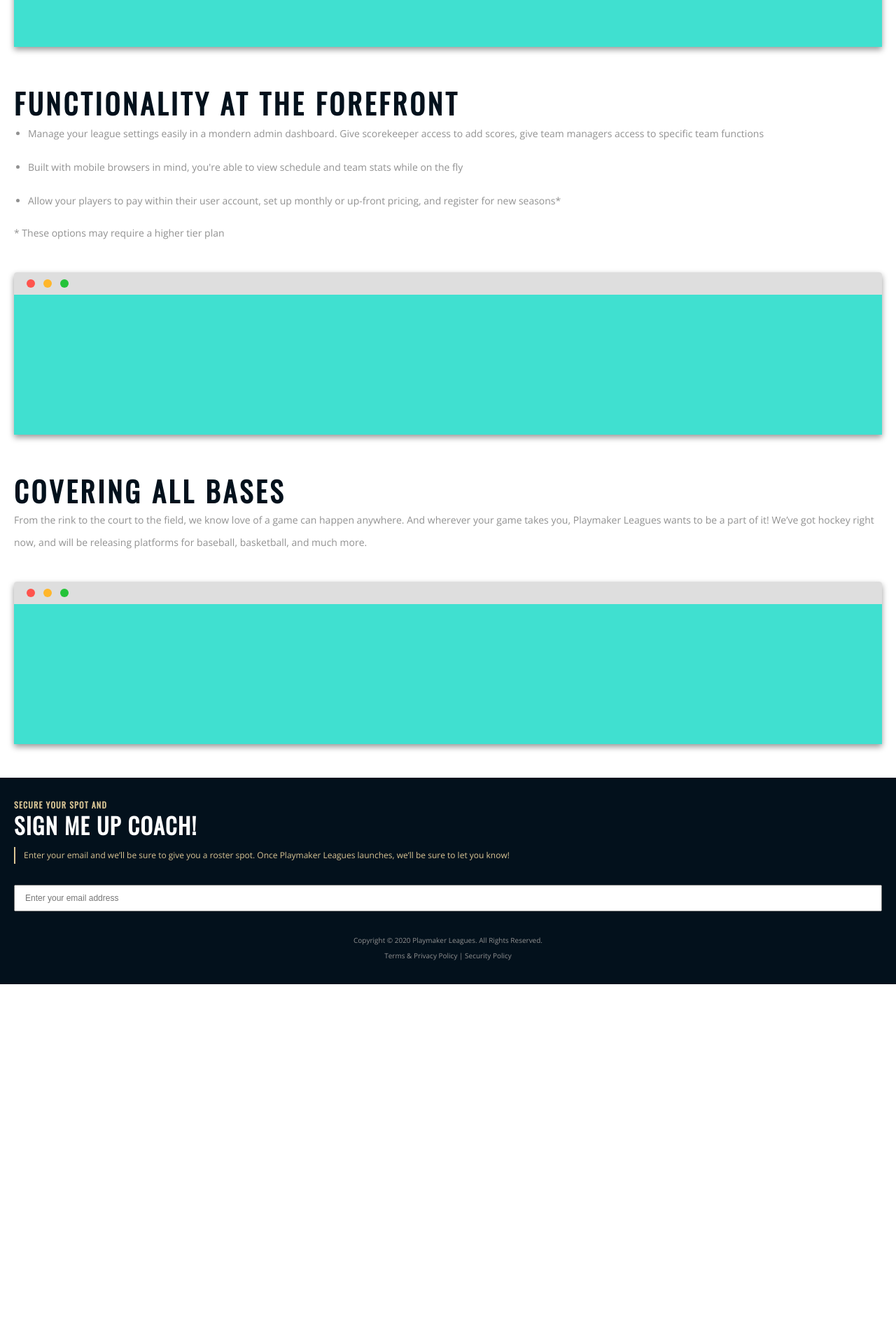
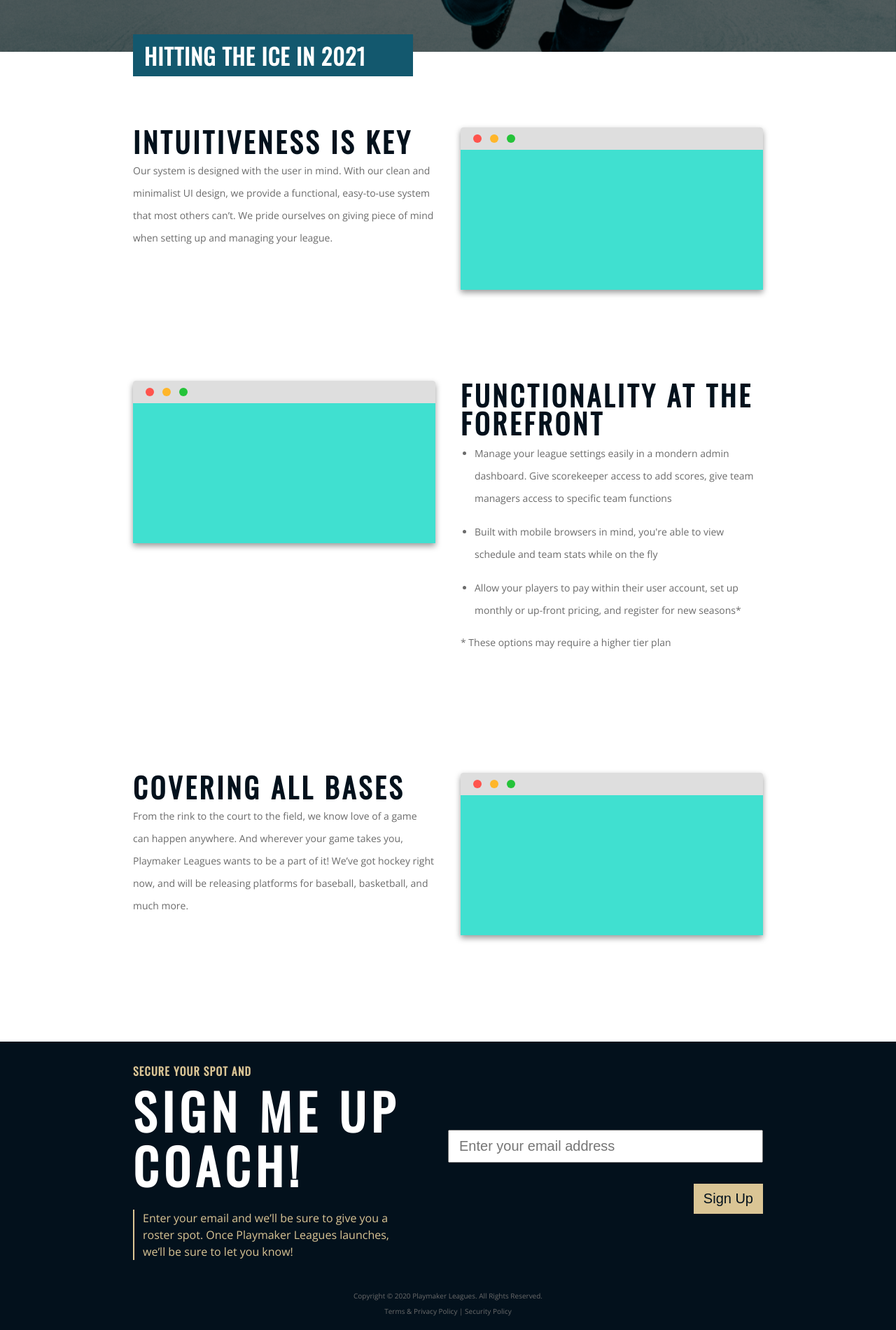
Before and after one commit to keithj0nes/playmakers-landing, a website: page index.html in a window 1280 px wide. Shown: the part 600-2500 px from the top of the page at 70% size. Before the commit the page ends 2006 px from the top, so only its background shows below. Drawn offline with nearby package versions, Linux system fonts and the light colour scheme.

Commit message:
darken gray text to #6B6B6B add styles for desktop

```diff
--- a/index.html
+++ b/index.html
@@ -11,11 +11,16 @@
 
     <div class="master-container">
         <header>
+            <div class="max-container">
+
                 <!-- <div class="logo"></div> -->
                 <h1>Playmaker<span>Leagues</span></h1>
+            </div>
         </header>
 
         <div class="hero">
+            <div class="max-container">
+
                 <h3>We Will Give You A</h3>
                 <h1>Game Changing Experience</h1>
                 <p>See why Playmaker Leagues is the most complete, efficient, intuitive web-based application for recreational sports management system.</p>
@@ -25,9 +30,13 @@
                 </div>
             </div>
 
+        </div>
+
         <main>
 
             <div class="card">
+                <div class="max-container">
+
                     <div class="card-description">
                         <h1>Intuitiveness Is Key</h1>
                         <p>Our system is designed with the user in mind. With our clean and minimalist UI design, we provide a functional, easy-to-use system that most others can’t. We pride ourselves on giving piece of mind when setting up and managing your league.</p>
@@ -40,9 +49,13 @@
                     </div>
                 </div>
 
+            </div>
 
 
-            <div class="card">
+
+            <div class="card reverse">
+                <div class="max-container">
+
                 <div class="card-description">
                     <h1>Functionality At The Forefront</h1>
                     <ul>
@@ -63,9 +76,13 @@
                 </div>
             </div>
 
+            </div>
+
 
 
             <div class="card">
+                <div class="max-container">
+
                 <div class="card-description">
                     <h1>Covering All Bases</h1>
                     <p>From the rink to the court to the field, we know love of a game can happen anywhere. And wherever your game takes you, Playmaker Leagues wants to be a part of it! We’ve got hockey right now, and will be releasing platforms for baseball, basketball, and much more.</p>
@@ -77,19 +94,37 @@
                     </div>
                 </div>
             </div>
+        </div>
+
 
         </main>
 
 
         <footer>
+            <div class="max-container">
+
+                <div class="sign-me-up-container">
+
+                    <div>
                         <h3>Secure Your Spot And</h3>
-            <h1>Sign Me Up Coach!</h1>
+                        <h1>Sign Me Up <br class="br-footer-h1"> Coach!</h1>
                         <p>Enter your email and we’ll be sure to give you a roster spot. Once Playmaker Leagues launches, we’ll be sure to let you know!</p>
+                    </div>
+                    <form class="sign-me-up-input">
+                        <input type="text" placeholder="Enter your email address">
+                        <button>Sign Up</button>
+                    </form>
+                </div>
 
-            <input type="text" placeholder="Enter your email address">
+
+
+                <div style="margin-top: 40px;">
 
                     <p class="copy">Copyright © 2020 Playmaker Leagues. All Rights Reserved.</p>
                     <p class="copy">Terms & Privacy Policy | Security Policy</p>
+                </div>
+            </div>
+
         </footer>
     </div>
 
--- a/styles.css
+++ b/styles.css
@@ -5,7 +5,7 @@
     --black: #03111C;
     --gold: #DAC595;
     --teal: #13586E;
-    --gray: #919191;
+    --gray: #6B6B6B;
 }
 
 * {
@@ -37,6 +37,10 @@
     height: 100%;
     width: 100%;
 }
+
+/*****
+    HEADER
+*****/
 
 
 header {
@@ -78,6 +82,9 @@
     padding: 48px 20px;
     background-image: url('./assets/images/Image.png');
     background-position: center;
+    background-repeat: no-repeat;
+    background-size: cover;
+
     box-shadow:inset 0 0 0 2000px rgba(0, 0, 0, 0.6);
     position: relative;
 }
@@ -103,6 +110,8 @@
     border-left: 2px solid var(--gold);
     padding-left: 12px;
     margin-top: 10px;
+    max-width: 400px;
+
 }
 
 .hero .launch-date {
@@ -110,15 +119,16 @@
     /* width: 20px; */
     background-color: var(--teal);
     position: absolute;
-    bottom: -20px;
+    /* bottom: -20px; */
+    bottom: -35px;
     /* left: 50%; */
     left: 30px;
     /* transform: translateX(-50%); */
-    height: 40px;
+    height: 60px;
     animation: launch-date-slide 1.5s forwards;
     display: flex;
     align-items: center;
-    padding-left: 12px;
+    padding-left: 16px;
 }
 
 .hero .launch-date h3 {
@@ -170,25 +180,51 @@
     margin: 0;
 }
 
+footer button {
+    border: none;
+    /* border-radius: 2px; */
+    padding: 10px 14px;
+    font-size: 12px;
+    background: var(--gold);
+    color: var(--black);
+    cursor: pointer;
+}
+
+footer button:hover {
+    opacity: 0.8;
+}
+
+footer .sign-me-up-input {
+    display: flex;
+    align-self: center;
+    flex-direction: column;
+}
+
+.br-footer-h1 {
+    display: none;
+}
+
 /*****
     CARD
 *****/
 
 main {
-    padding: 48px 20px;
+    padding: 68px 20px 48px;
 }
 
 .card {
     /* background: lightblue; */
-    padding-bottom: 60px;
+    /* padding-bottom: 60px; */
+    padding: 20px 0 60px;
 }
 
-.card:last-child {
+/* .card:last-child {
     padding-bottom: 0;
-}
+} */
 
 .card-description {
     padding-bottom: 40px;
+    /* padding: 50px 0 50px; */
 }
 
 .card-description h1 {
@@ -235,3 +271,187 @@
     height: 200px;
     width: 100%;
 }
+
+
+
+
+
+
+
+
+@media only screen and (min-width: 768px) {
+
+
+    .max-container {
+        /* width: 1088px; */
+        width: 100%;
+        max-width: 900px;
+        /* border-left: 2px solid red;
+        border-right: 2px solid red; */
+        margin: 0 auto;
+    }
+
+    /*****
+        HEADER
+    *****/
+
+
+    header {
+        height: 74px;
+    }
+
+    header h1 {
+        font-size: 24px;
+    }
+
+
+
+    /*****
+        HERO
+    *****/
+
+    .hero {
+        height: 75vh;
+        background-image: url('./assets/images/Image@2x.png');
+        display: flex;
+        align-items: center;
+    }
+
+    .hero h3, footer h3 {
+        font-size: 16px;
+        /* letter-spacing: 1.2px; */
+        /* color: var(--gold); */
+    }
+
+    .hero h1, footer h1 {
+        font-size: 70px;
+        letter-spacing: 7.8px;
+        line-height: 78px;
+        /* color: var(--white);
+        padding: 5px 0; */
+    }
+
+    .hero p, footer p {
+        font-size: 16px;
+        /* line-height: 24px;
+        color: var(--gold);
+        border-left: 2px solid var(--gold); */
+        /* padding-left: 12px; */
+        margin-top: 20px;
+    }
+
+    .hero .launch-date {
+        /* width: calc(100% - 60px); */
+        /* width: 20px !important; */
+        width: 100%;
+        padding: 0;
+        /* background-color: var(--teal); */
+        position: absolute;
+        /* position: relative; */
+        /* bottom: -20px; */
+        bottom: -35px;
+        left: auto;
+        /* left: 50%; */
+        /* left: 30px; */
+        /* transform: translateX(-50%); */
+        height: 60px;
+        animation: launch-date-slide 1.5s forwards;
+        display: flex;
+        align-items: center;
+        padding-left: 16px;
+    }
+
+    .hero .launch-date h3 {
+        /* color: var(--white); */
+        font-size: 32px;
+        line-height: 19px;
+        /* display: none; */
+        opacity: 0;
+        animation: launch-date-fade-in 1.5s forwards;
+        animation-delay: 0.75s;
+    }
+
+
+    @keyframes launch-date-slide {
+        0%   { width: 20px }
+        100% { width: 400px }
+    }
+
+
+
+
+
+    /*****
+        CARD
+    *****/
+
+
+    .card {
+        /* background-color: pink; */
+        padding: 40px 0 90px;
+
+    }
+
+    .card > div:first-child {
+        display: flex;
+        justify-content: space-between;
+        /* width: 100%; */
+    }
+
+    .card > div:first-child > div {
+        width: 48%;
+        /* background: green; */
+    }
+
+    .card.reverse > div:first-child {
+        flex-direction: row-reverse;
+    }
+
+
+
+    /*****
+        FOOTER  |  shares styles with .hero class above
+    *****/
+
+    footer .sign-me-up-container {
+        display: flex;
+    }
+
+    footer .sign-me-up-container > div,
+    footer .sign-me-up-container > form {
+        width: 50%;
+    }
+
+
+    footer input {
+        padding: 10px 14px;
+        width: 100%;
+        font-size: 20px;
+        margin: 30px 0;
+    }
+
+
+    footer button {
+        align-self: flex-end;
+        font-size: 20px;
+    }
+
+    footer .sign-me-up-input {
+        display: flex;
+        align-self: center;
+        flex-direction: column;
+        /* width: 25% !important; */
+        height: 100%;
+    }
+
+    footer .copy {
+        max-width: 100%;
+    }
+
+
+
+    .br-footer-h1 {
+        display: block;
+    }
+
+}
```
Lines whose indentation alone changed are shown as unchanged.
